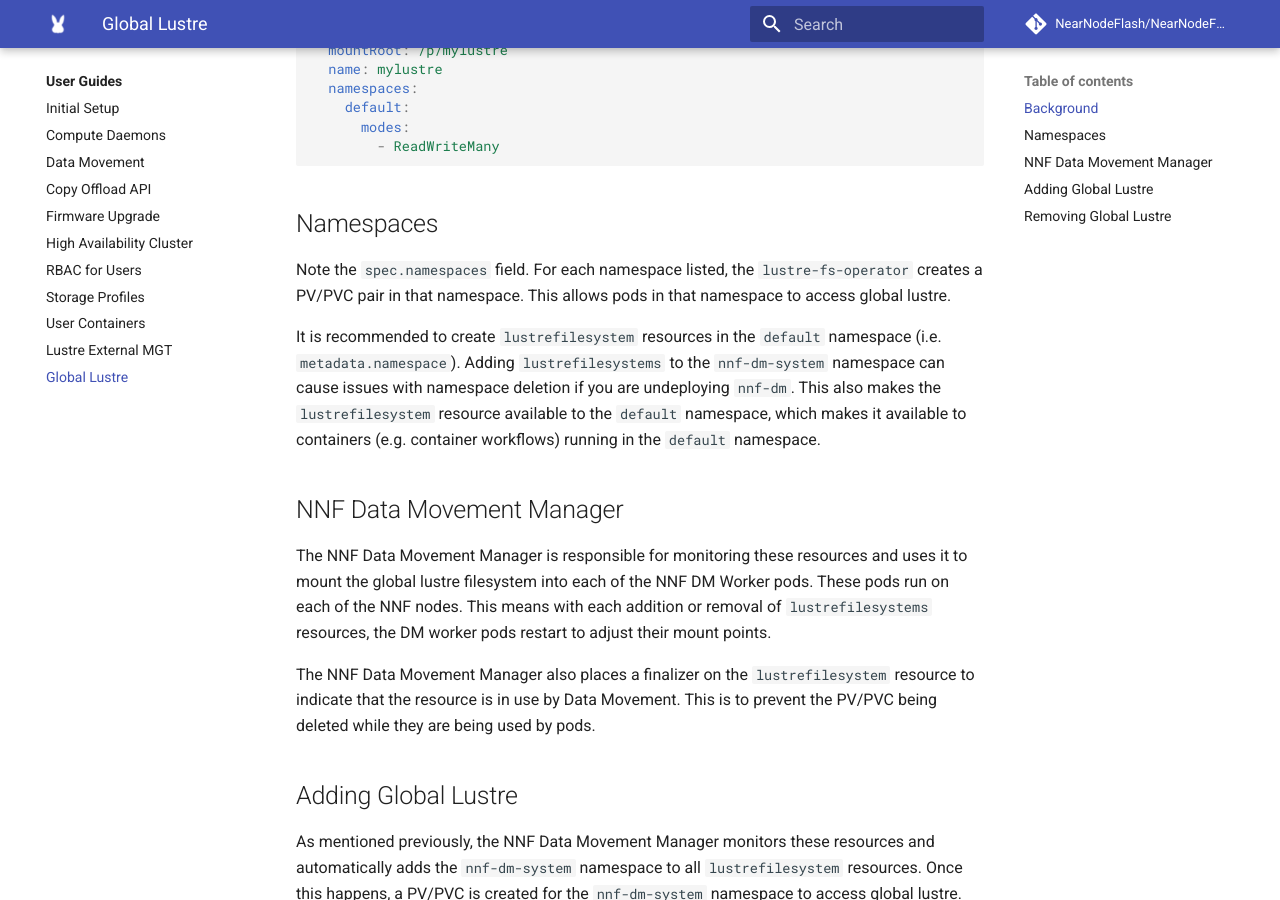
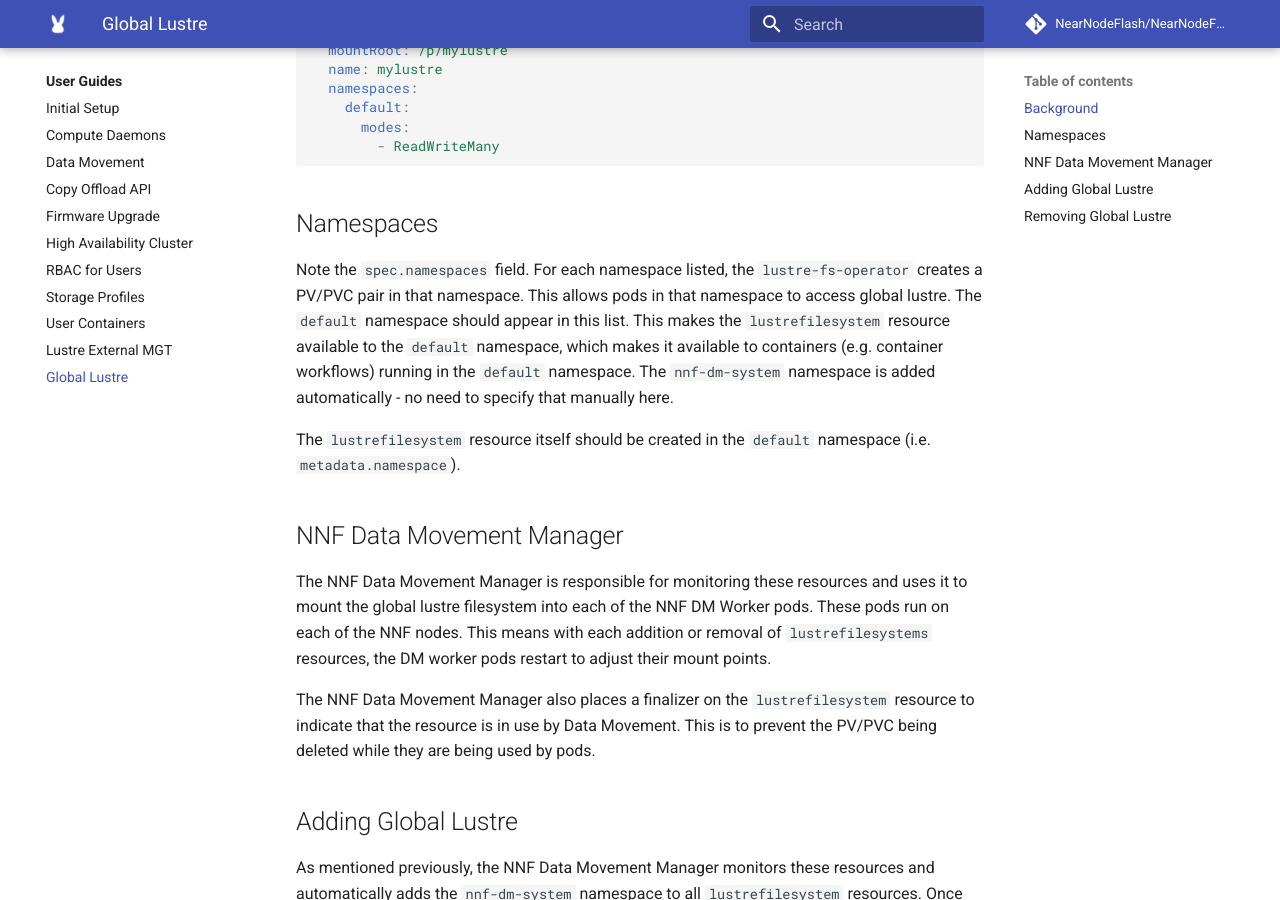
Before and after one commit to NearNodeFlash/NearNodeFlash.github.io, an MkDocs documentation site: the page built from docs/guides/global-lustre/readme.md, in a window 1280 px wide and 900 px high, scrolled down 651 px. Built offline with MkDocs 1.6.1 and Material for MkDocs 9.7.7, drawn with Linux system fonts in a browser that asks for light colours; comment, search, counter and statistics services are not loaded; the version menu is left out.

Commit message:
Clarify namespaces
Signed-off-by: Blake Devcich <blake.devcich@hpe.com>

```diff
--- a/docs/guides/global-lustre/readme.md
+++ b/docs/guides/global-lustre/readme.md
@@ -40,13 +40,14 @@ spec:
 ## Namespaces
 
 Note the `spec.namespaces` field. For each namespace listed, the `lustre-fs-operator` creates a
-PV/PVC pair in that namespace. This allows pods in that namespace to access global lustre.
+PV/PVC pair in that namespace. This allows pods in that namespace to access global lustre. The
+`default` namespace should appear in this list. This makes the `lustrefilesystem` resource available
+to the `default` namespace, which makes it available to containers (e.g.  container workflows)
+running in the `default` namespace. The `nnf-dm-system` namespace is added automatically - no need
+to specify that manually here.
 
-It is recommended to create `lustrefilesystem` resources in the `default` namespace (i.e.
-`metadata.namespace`). Adding `lustrefilesystems` to the `nnf-dm-system` namespace can cause issues
-with namespace deletion if you are undeploying `nnf-dm`. This also makes the `lustrefilesystem`
-resource available to the `default` namespace, which makes it available to containers (e.g.
-container workflows) running in the `default` namespace.
+The `lustrefilesystem` resource itself should be created in the `default` namespace (i.e.
+`metadata.namespace`).
 
 ## NNF Data Movement Manager
 
```
